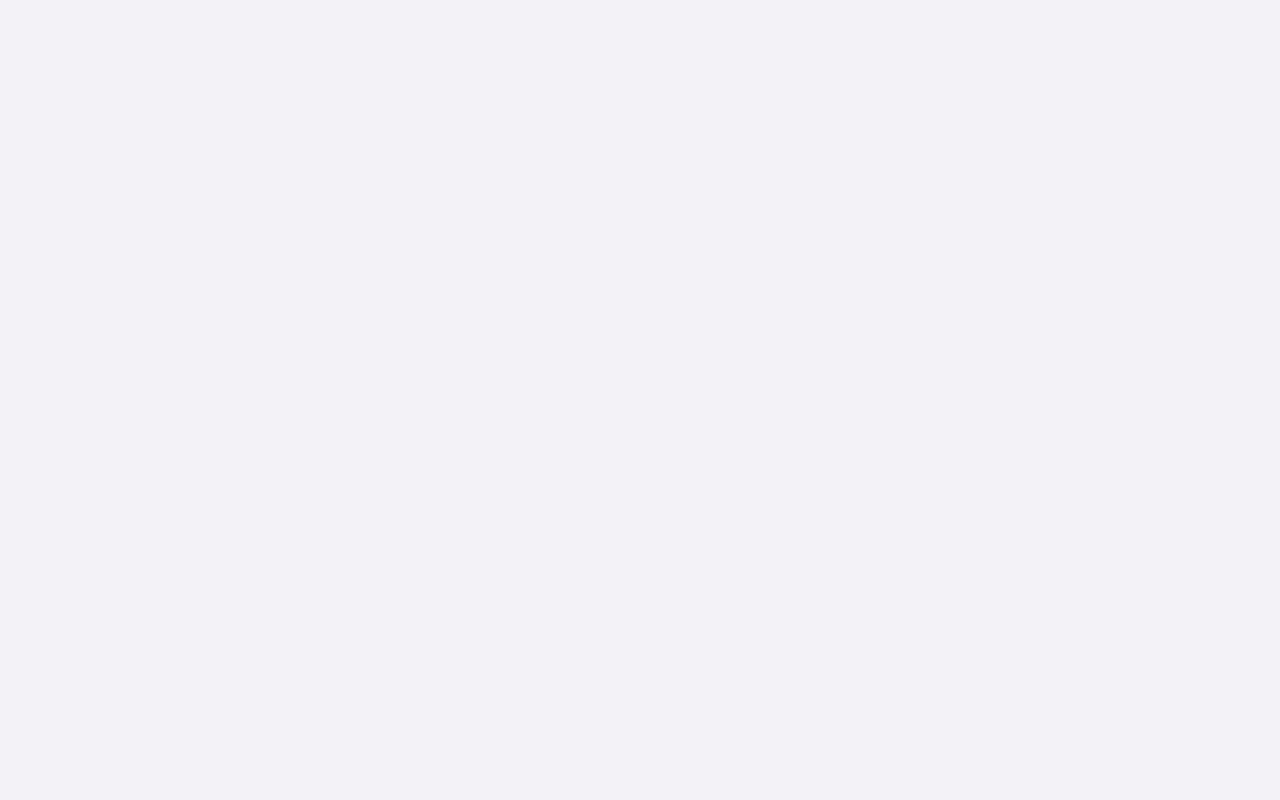
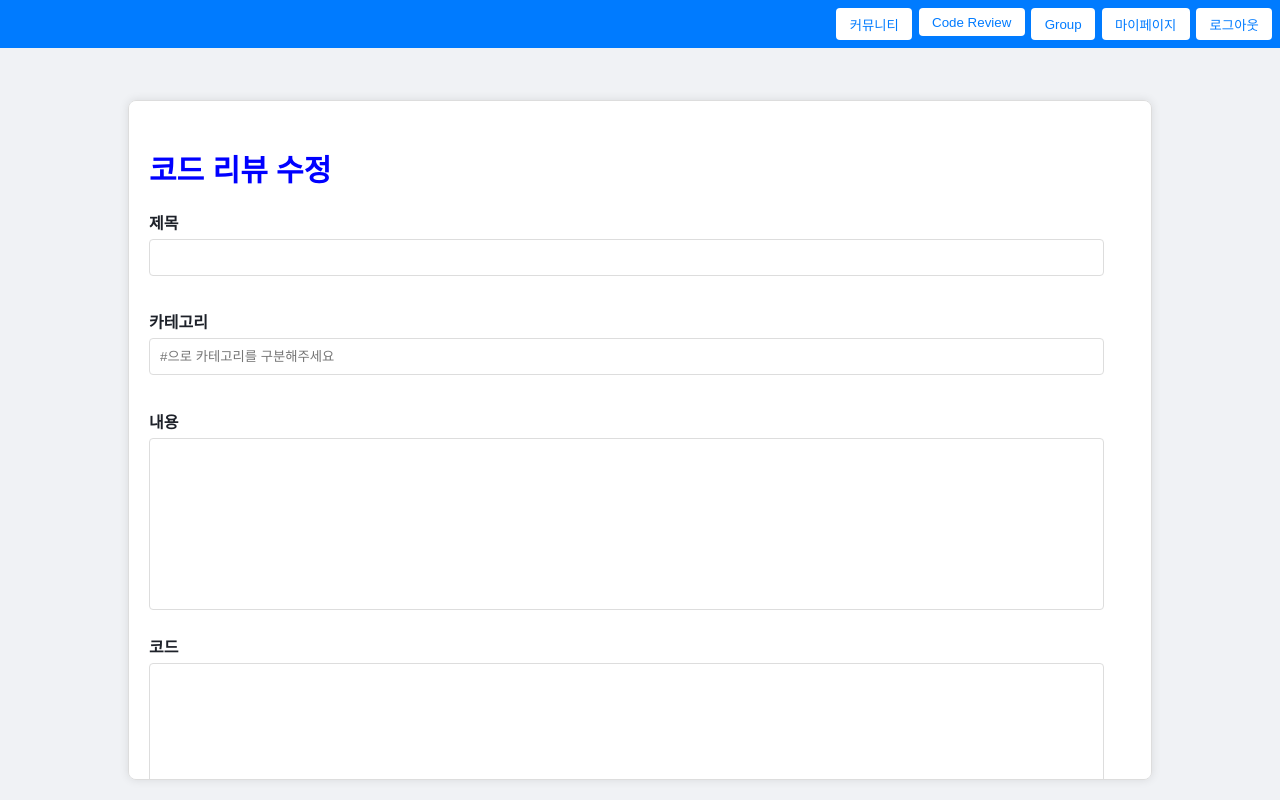
Before and after one commit to package-Twelve/public_class_Dev_Front, a React (Create React App) app: page /codereviews/1/edit in a window 1280 px wide. Before the commit this address had no page. Built offline with nearby package versions, Linux system fonts and the light colour scheme; no server answers; sample sign-in values are in the browser's storage.

Commit message:
✨ update: Code Review 수정 페이지 작성

```diff
--- a/src/App.js
+++ b/src/App.js
@@ -12,6 +12,7 @@ import Mypage from './Users/Mypage';
 import CodeReview from "./CodeReview/CodeReview";
 import CodeReviewWrite from './CodeReview/CodeReviewWrite';
 import CodeReviewDetail from './CodeReview/CodeReviewDetail';
+import CodeReviewEdit from './CodeReview/CodeReviewEdit';
 
 function App() {
   useEffect(() => {
@@ -52,6 +53,11 @@ function App() {
               <CodeReviewDetail />
             </PrivateRoute>
           } />
+          <Route path="/codereviews/:id/edit" element={
+            <PrivateRoute>
+              <CodeReviewEdit />
+            </PrivateRoute>
+          } />
         </Routes>
       </BrowserRouter>
   );
--- a/src/CodeReview/CodeReviewDetail.css
+++ b/src/CodeReview/CodeReviewDetail.css
@@ -165,9 +165,9 @@
 }
 
 .form-buttons {
-  margin-top: 30px;
+  margin-top: 10px !important;
   display: flex;
-  justify-content: center; /* 버튼을 중앙으로 정렬 */
+  justify-content: center !important; /* 버튼을 중앙으로 정렬 */
 }
 
 .back-btn {
--- a/src/CodeReview/CodeReviewDetail.js
+++ b/src/CodeReview/CodeReviewDetail.js
@@ -57,7 +57,7 @@ const CodeReviewDetail = () => {
   };
 
   const handleEdit = () => {
-    navigate(`/codereviews/edit/${id}`);
+    navigate(`/codereviews/${id}/edit`); // 리뷰 수정 페이지로 이동
   };
 
   const handleLikeClick = async (commentId) => {
@@ -122,8 +122,6 @@ const CodeReviewDetail = () => {
       setIsSubmitting(false); // 제출 상태를 false로 변경
     }
   };
-
-
 
   const handleCommentDelete = async (commentId) => {
     const confirmed = window.confirm('댓글을 삭제하시겠습니까?');
@@ -256,9 +254,6 @@ const CodeReviewDetail = () => {
                 <p>댓글이 없습니다.</p>
             )}
 
-
-
-
             <div className="pagination">
               {Array.from(
                   { length: Math.ceil(comments.length / commentsPerPage) },
--- /dev/null
+++ b/src/CodeReview/CodeReviewEdit.css
@@ -0,0 +1,91 @@
+/* CodeReviewWrite.css */
+
+.code-review-write-container {
+  padding: 20px;
+  font-family: Arial, sans-serif;
+  display: flex;
+  flex-direction: column;
+  min-height: 100vh;
+  box-sizing: border-box;
+}
+
+.white-box {
+  background-color: #fff;
+  padding: 20px;
+  border-radius: 8px;
+  box-shadow: 0 0 10px rgba(0, 0, 0, 0.1);
+  flex: 1; /* 컨테이너가 화면을 채우도록 설정 */
+  margin-bottom: 20px; /* 버튼과의 간격을 확보 */
+}
+
+h2 {
+  font-size: 30px;
+  color: blue;
+  margin-bottom: 20px;
+}
+
+.form-group {
+  margin-bottom: 20px; /* 입력 필드 간의 간격을 증가시킵니다 */
+}
+
+label {
+  display: block;
+  margin-bottom: 5px;
+  font-weight: bold;
+}
+
+input, textarea {
+  width: 95%;
+  padding: 10px;
+  border: 1px solid #ddd;
+  border-radius: 4px;
+}
+
+textarea {
+  resize: none; /* 내용 칸 크기 고정 */
+}
+
+#contents {
+  height: 150px; /* 내용 칸 높이 고정 */
+}
+
+#code {
+  margin-bottom: 30px; /* 코드 입력 칸과 버튼 간의 간격을 확보 */
+}
+
+.form-buttons {
+  display: flex;
+  justify-content: space-between; /* 버튼 사이에 간격을 둡니다 */
+  margin-top: -10px; /* 코드 입력 칸과의 간격 조정 */
+}
+
+.submit-btn, .back-btn {
+  padding: 10px 15px;
+  font-size: 14px; /* 글씨 크기를 조절합니다 */
+  width: 48% !important;
+  border: none;
+  border-radius: 4px;
+  cursor: pointer;
+  margin: 10px;
+}
+
+.submit-btn {
+  background-color: #0056b3;
+  color: #fff;
+}
+
+.submit-btn:hover {
+  background-color: blue;
+}
+
+.back-btn {
+  background-color: #fff; /* 배경색을 흰색으로 설정 */
+  color: #007bff; /* 글자색을 파란색으로 설정 */
+  border: 2px solid #007bff; /* 테두리 색상을 파란색으로 설정 */
+}
+
+.back-btn:hover {
+  background-color: gray; /* 배경색을 회색으로 설정 */
+  color: #fff; /* 글자색을 흰색으로 설정 */
+  border: 2px solid gray; /* 테두리 색상은 회색으로 설정 */
+}
--- /dev/null
+++ b/src/CodeReview/CodeReviewEdit.js
@@ -0,0 +1,130 @@
+import React, { useEffect, useState } from 'react';
+import axios from 'axios';
+import { useParams, useNavigate } from 'react-router-dom';
+import Nav from '../Nav'; // Nav 컴포넌트를 가져옵니다.
+import './CodeReviewEdit.css'; // CSS 파일을 따로 생성해서 스타일을 추가합니다.
+
+const axiosInstance = axios.create({
+  baseURL: 'http://localhost:8080/api',
+  headers: {
+    Authorization: `${localStorage.getItem('accessToken')}`
+  }
+});
+
+const CodeReviewEdit = () => {
+  const { id } = useParams();
+  const navigate = useNavigate();
+  const [title, setTitle] = useState('');
+  const [category, setCategory] = useState('');
+  const [contents, setContents] = useState('');
+  const [code, setCode] = useState(''); // 코드 필드 상태 추가
+  const [isSubmitting, setIsSubmitting] = useState(false);
+
+  useEffect(() => {
+    const fetchReview = async () => {
+      try {
+        const response = await axiosInstance.get(`/codereviews/${id}`);
+        const review = response.data.data;
+        setTitle(review.title);
+        setCategory(review.category);
+        setContents(review.contents);
+        setCode(review.code);
+      } catch (error) {
+        console.error('Error fetching the code review:', error);
+        alert('Failed to fetch code review details.');
+      }
+    };
+    fetchReview();
+  }, [id]);
+
+  const handleSubmit = async (event) => {
+    event.preventDefault(); // 폼 제출 시 페이지 리로드 방지
+
+    const updatedReview = {
+      title,
+      category,
+      contents,
+      code
+    };
+
+    if (isSubmitting) return; // 이미 제출 중이면 아무 작업도 하지 않음
+    setIsSubmitting(true);
+
+    try {
+      const response = await axiosInstance.put(`/codereviews/${id}`, updatedReview);
+      const { message } = response.data;
+      alert(message);
+      navigate(`/codereviews/${id}`); // 수정된 리뷰 페이지로 이동
+    } catch (error) {
+      console.error('Error updating code review:', error);
+      alert('Failed to update code review. Please try again.');
+    } finally {
+      setIsSubmitting(false); // 제출 상태를 false로 변경
+    }
+  };
+
+  const handleBack = () => {
+    navigate(`/codereviews/${id}`); // 리뷰 상세 페이지로 이동
+  };
+
+  return (
+      <div className="code-review-edit-container">
+        <Nav /> {/* 여기에 Nav 컴포넌트를 추가합니다. */}
+        <div className="white-box">
+          <h2>코드 리뷰 수정</h2>
+          <form onSubmit={handleSubmit}>
+            <div className="form-group">
+              <label htmlFor="title">제목</label>
+              <input
+                  type="text"
+                  id="title"
+                  value={title}
+                  onChange={(e) => setTitle(e.target.value)}
+                  required
+              />
+            </div>
+            <div className="form-group">
+              <label htmlFor="category">카테고리</label>
+              <input
+                  type="text"
+                  id="category"
+                  value={category}
+                  onChange={(e) => setCategory(e.target.value)}
+                  placeholder="#으로 카테고리를 구분해주세요"
+                  required
+              />
+            </div>
+            <div className="form-group">
+              <label htmlFor="contents">내용</label>
+              <textarea
+                  id="contents"
+                  value={contents}
+                  onChange={(e) => setContents(e.target.value)}
+                  rows="5"
+                  required
+              />
+            </div>
+            <div className="form-group">
+              <label htmlFor="code">코드</label>
+              <textarea
+                  id="code"
+                  value={code}
+                  onChange={(e) => setCode(e.target.value)}
+                  rows="10"
+              />
+            </div>
+            <div className="form-buttons">
+              <button type="submit" className="submit-btn" disabled={isSubmitting}>
+                {isSubmitting ? '저장 중...' : '저장하기'}
+              </button>
+              <button type="button" className="back-btn" onClick={handleBack}>
+                취소
+              </button>
+            </div>
+          </form>
+        </div>
+      </div>
+  );
+};
+
+export default CodeReviewEdit;
```
Lines whose indentation alone changed are shown as unchanged.
